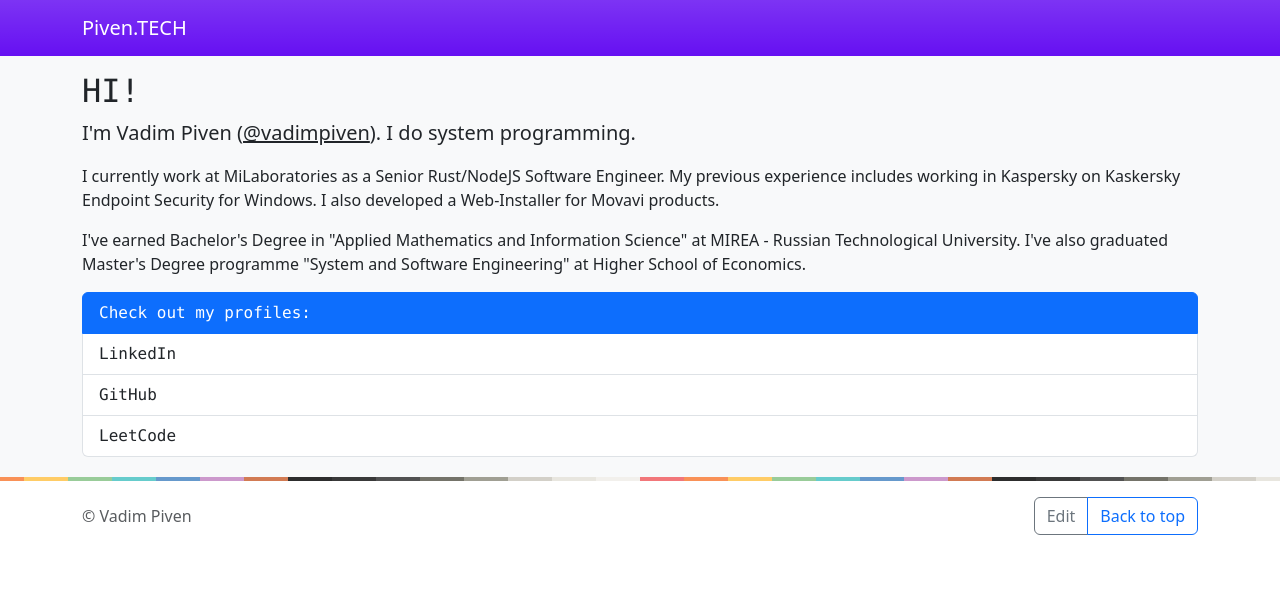
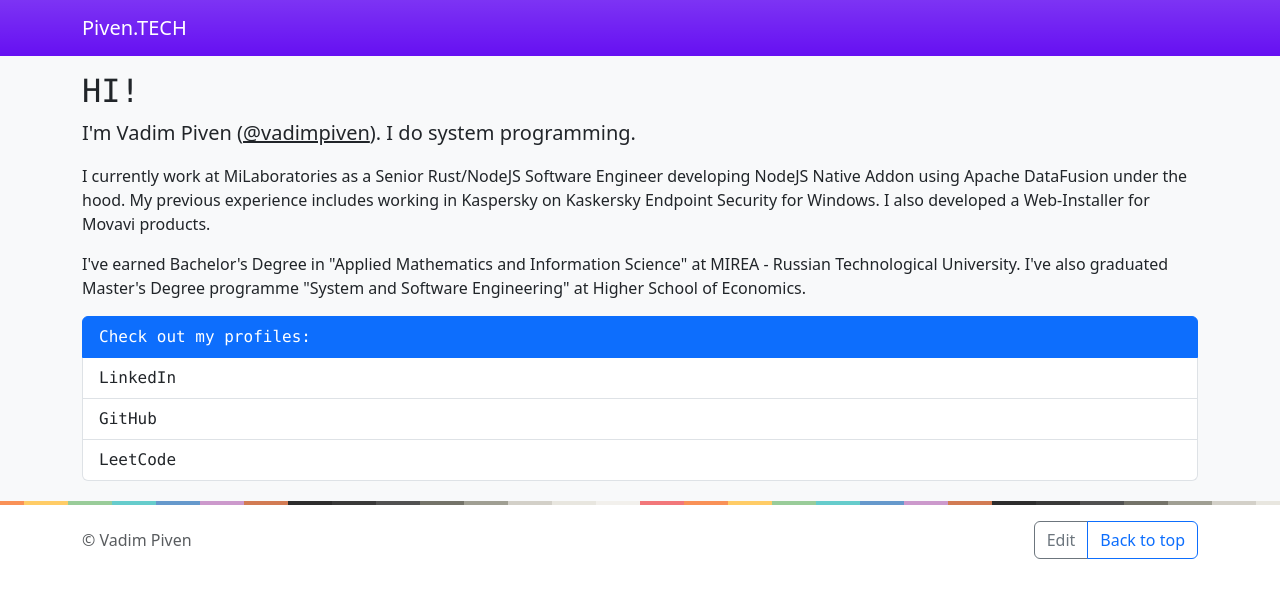
Before and after one commit to vadimpiven/vadimpiven, a Jekyll site: the page built from index.html, in a window 1280 px wide. Shown: the top 598 px of the page. Built offline with Jekyll 4.4.1, drawn with Linux system fonts in a browser that asks for light colours.

Commit message:
Update index.html

```diff
--- a/index.html
+++ b/index.html
@@ -4,7 +4,7 @@ title: Home
 <h2 class="font-monospace">HI!</h2>
 
 <p class="lead">I'm Vadim Piven (<a href="https://t.me/vadimpiven" class="link-dark">@vadimpiven</a>). I do system programming.</p>
-<p>I currently work at MiLaboratories as a Senior Rust/NodeJS Software Engineer.
+<p>I currently work at MiLaboratories as a Senior Rust/NodeJS Software Engineer developing NodeJS Native Addon using Apache DataFusion under the hood.
    My previous experience includes working in Kaspersky on Kaskersky Endpoint Security for Windows.
    I also developed a Web-Installer for Movavi products.</p>
 <p>I've earned Bachelor's Degree in "Applied Mathematics and Information Science" at MIREA - Russian Technological University.
```
